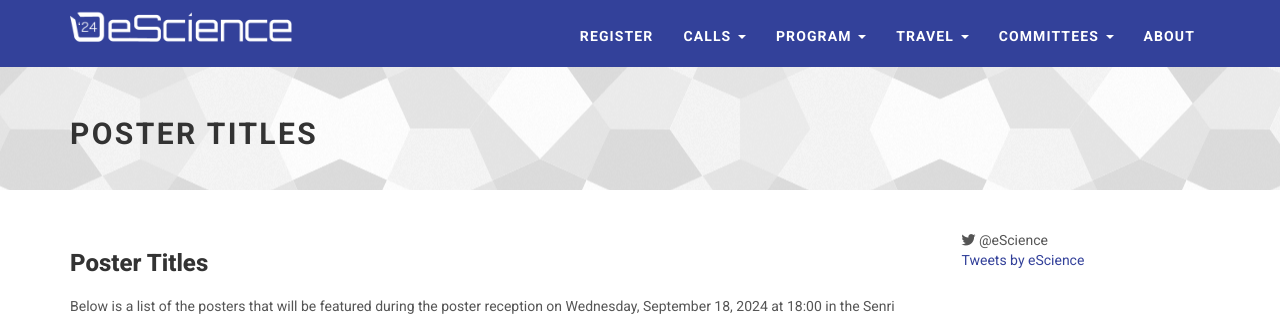
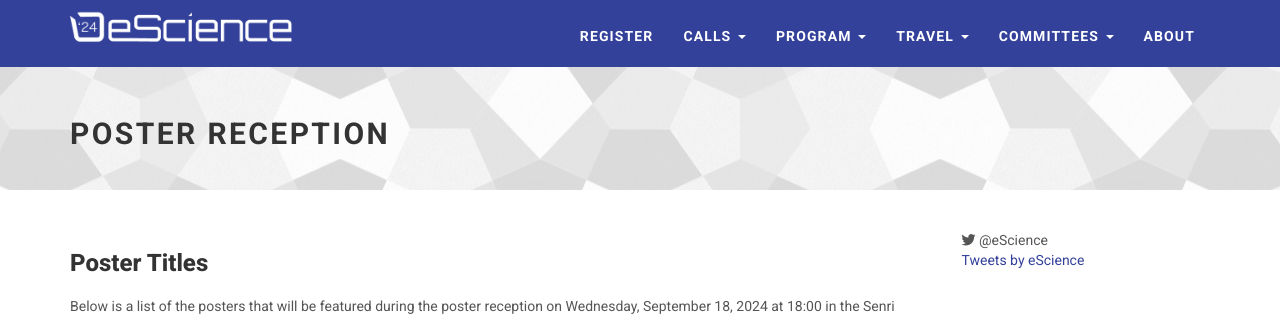
Before and after one commit to escience-conference/2024, a Jekyll site: the page built from posters.html, in a window 1280 px wide and 1126 px high. Shown: the top 316 px of the window. Built offline with Jekyll 4.4.1, drawn with Linux system fonts in a browser that asks for light colours; nearby versions of some CDN libraries; comment, search, counter and statistics services are not loaded.

```diff
--- a/posters.html
+++ b/posters.html
@@ -1,7 +1,7 @@
 ---
 layout: twitter
-permalink: /poster-titles
-title: Poster Titles
+permalink: /poster-reception
+title: Poster Reception
 ---
 
 <div id="poster-list">
```
